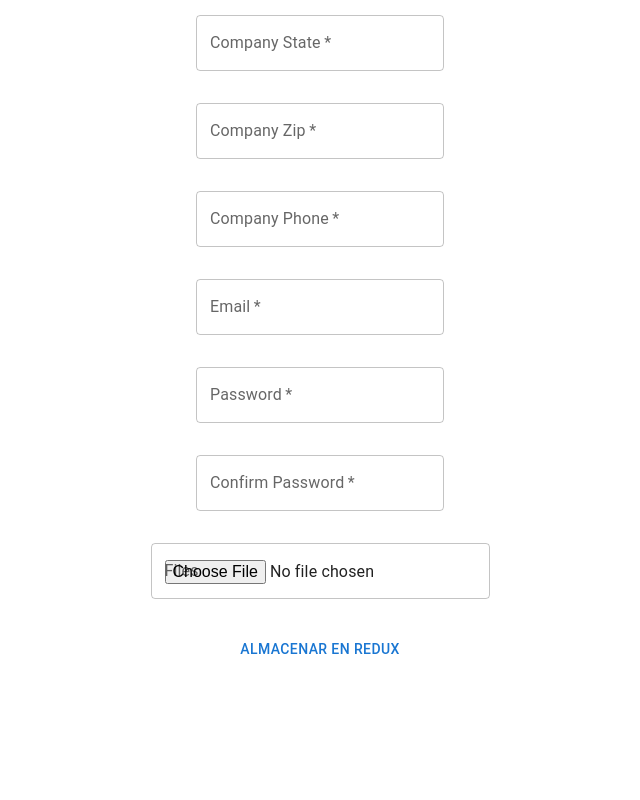
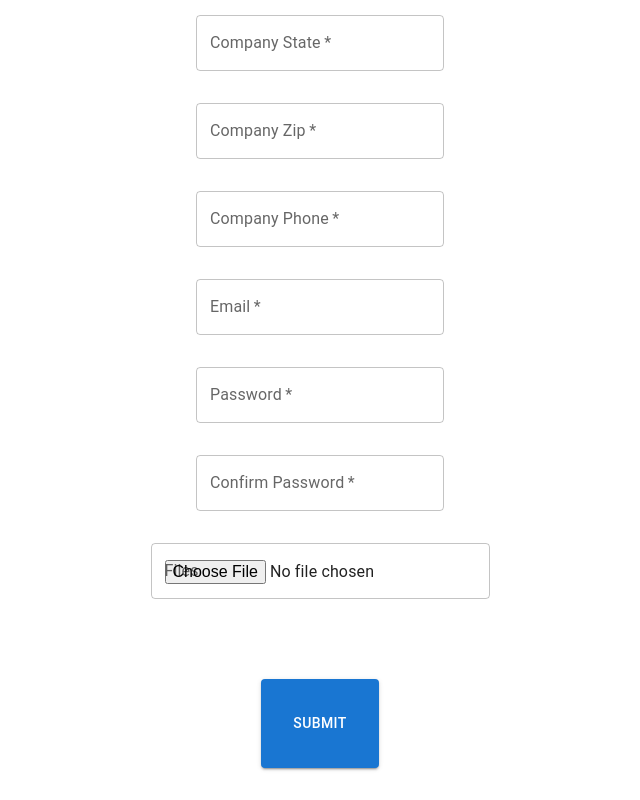
Before and after one commit to FernandoCalvitti/form-with-encryption, a React (Create React App) app: page / in a window 1280 px wide. Shown: the part 1073-1873 px from the top of the page, without its empty margins (320-960 px from the left). Before the commit the page ends 1741 px from the top, so only its background shows below. Built offline with nearby package versions, Linux system fonts and the light colour scheme.

Commit message:
Added filelist component with remove logic

```diff
--- a/package.json
+++ b/package.json
@@ -5,6 +5,7 @@
   "dependencies": {
     "@emotion/react": "^11.10.5",
     "@emotion/styled": "^11.10.5",
+    "@mui/icons-material": "^5.11.9",
     "@mui/material": "^5.11.9",
     "@reduxjs/toolkit": "^1.9.2",
     "@testing-library/jest-dom": "^5.16.5",
--- /dev/null
+++ b/src/components/FilesList/FilesList.tsx
@@ -0,0 +1,47 @@
+import React from "react";
+import {
+  Avatar,
+  IconButton,
+  List,
+  ListItem,
+  ListItemAvatar,
+  ListItemText,
+} from "@mui/material";
+
+import FolderIcon from "@mui/icons-material/Folder";
+import DeleteIcon from "@mui/icons-material/Delete";
+
+type Props = { files: File[]; handlerRemove: (name: string) => void };
+
+const FilesList: React.FC<Props> = ({ files, handlerRemove }) => {
+  return (
+    <List>
+      {files.map((file: any, index) => {
+        const { name, loading } = file;
+        return (
+          <ListItem
+            key={`${index}${name}`}
+            secondaryAction={
+              <IconButton
+                onClick={() => handlerRemove(name)}
+                edge="end"
+                aria-label="delete"
+              >
+                <DeleteIcon />
+              </IconButton>
+            }
+          >
+            <ListItemAvatar>
+              <Avatar>
+                <FolderIcon />
+              </Avatar>
+            </ListItemAvatar>
+            <ListItemText>{name}</ListItemText>
+          </ListItem>
+        );
+      })}
+    </List>
+  );
+};
+
+export default FilesList;
--- /dev/null
+++ b/src/components/FilesList/index.ts
@@ -0,0 +1 @@
+export { default } from "./FilesList";
--- a/src/components/Form/Form.tsx
+++ b/src/components/Form/Form.tsx
@@ -4,13 +4,14 @@ import { useDispatch } from "react-redux";
 import { setNewFormData } from "../../app/reducers/form/formSlice";
 import { initialData, inputs } from "../../constants/constants";
 import { FormDataI } from "../../Types/FormData";
+import FilesList from "../FilesList";
 import Input from "../Input";
 
 type Props = {};
 
 const Form = (props: Props) => {
   const [formData, setFormData] = useState<FormDataI>(initialData);
-  const [files, setFiles] = useState<FormData[]>([]);
+  const [files, setFiles] = useState<File[]>([]);
 
   const handleFormValueChange = useCallback(
     (event: React.ChangeEvent<HTMLInputElement>) => {
@@ -28,12 +29,22 @@ const Form = (props: Props) => {
     []
   );
 
-  const handleFileUpload = (e: any) => {
-    const file = e.target.files[0];
-    const formattedFile = formatFile(file);
-    setFiles([...files, formattedFile]);
-    console.log(files);
-  };
+  const handleFileUpload = useCallback(
+    (e: any) => {
+      e.preventDefault();
+      const file = e.target.files[0];
+      /*  const formattedFile = formatFile(file); */ // Para formatear files
+      const repeated = files.some((item) => item.name === file.name);
+      if (repeated) {
+        return;
+      } else {
+        setFiles((prevFiles: any) => {
+          return [...prevFiles, file];
+        });
+      }
+    },
+    [files]
+  );
 
   const formatFile = (file: File) => {
     const data = new FormData();
@@ -47,7 +58,12 @@ const Form = (props: Props) => {
     dispatch(setNewFormData(formData as any));
   };
 
-  console.log(formData);
+  const handleRemoveFile = (filename: string) => {
+    setFiles((prevFiles: any) => {
+      return prevFiles.filter((file: File) => file.name !== filename);
+    });
+  };
+
   return (
     <form>
       {inputs.map((input: any) => (
@@ -60,7 +76,17 @@ const Form = (props: Props) => {
           {...input}
         />
       ))}
-      <Button onClick={() => handleSubmit()}>Almacenar en redux</Button>
+      <FilesList files={files} handlerRemove={handleRemoveFile} />
+      <Button
+        sx={{
+          m: 4,
+          p: 4,
+        }}
+        variant="contained"
+        onClick={() => handleSubmit()}
+      >
+        Submit
+      </Button>
     </form>
   );
 };
--- a/src/components/Input/Input.tsx
+++ b/src/components/Input/Input.tsx
@@ -13,7 +13,6 @@ type Props = {
 const Input: React.FC<Props> = (props) => {
   const { placeholder, label, id, value, handleChange, ...input } = props;
 
-  console.log("register: ", label);
   return (
     <Box m={4}>
       <TextField
--- a/src/components/Upload/index.ts
+++ /dev/null
@@ -1 +0,0 @@
-export { default } from "./Upload";
```
Also changed, not shown: src/components/Upload/Upload.tsx (deleted, +0 -9 lines), 1 other file (tests, documents, lock files or other folders).
